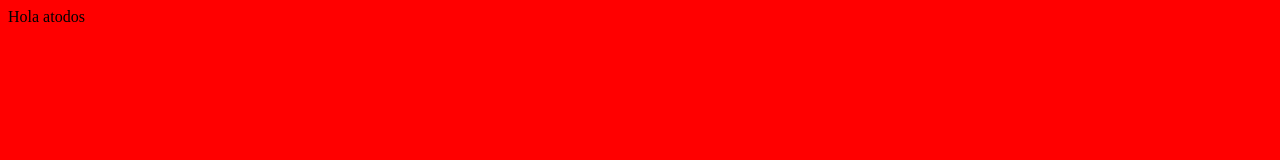
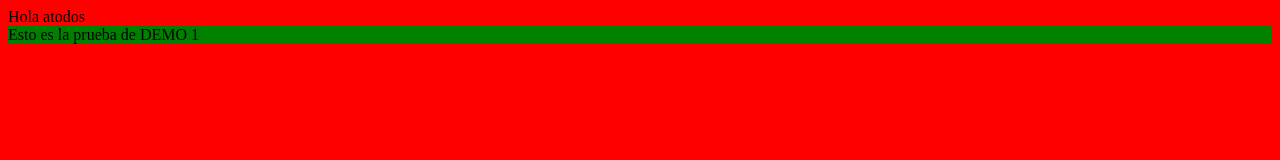
Before and after one commit to Fabiangonto/Prueba2, a plain HTML site: page Prueba2/index.html in a window 1280 px wide. Drawn offline with Linux system fonts and the light colour scheme.

Commit message:
Subimos 3

```diff
--- a/Prueba2/estilos/estilos.css
+++ b/Prueba2/estilos/estilos.css
@@ -2,3 +2,7 @@ body{
 
 	background: red;
 }
+div{
+
+	background: green;
+}
--- a/Prueba2/index.html
+++ b/Prueba2/index.html
@@ -6,5 +6,6 @@
 </head>
 <body>
  Hola atodos
+ <div>Esto es la prueba de DEMO 1</div>
 </body>
 </html>
```
Also changed, not shown: Prueba2/nosotros.html (added).
